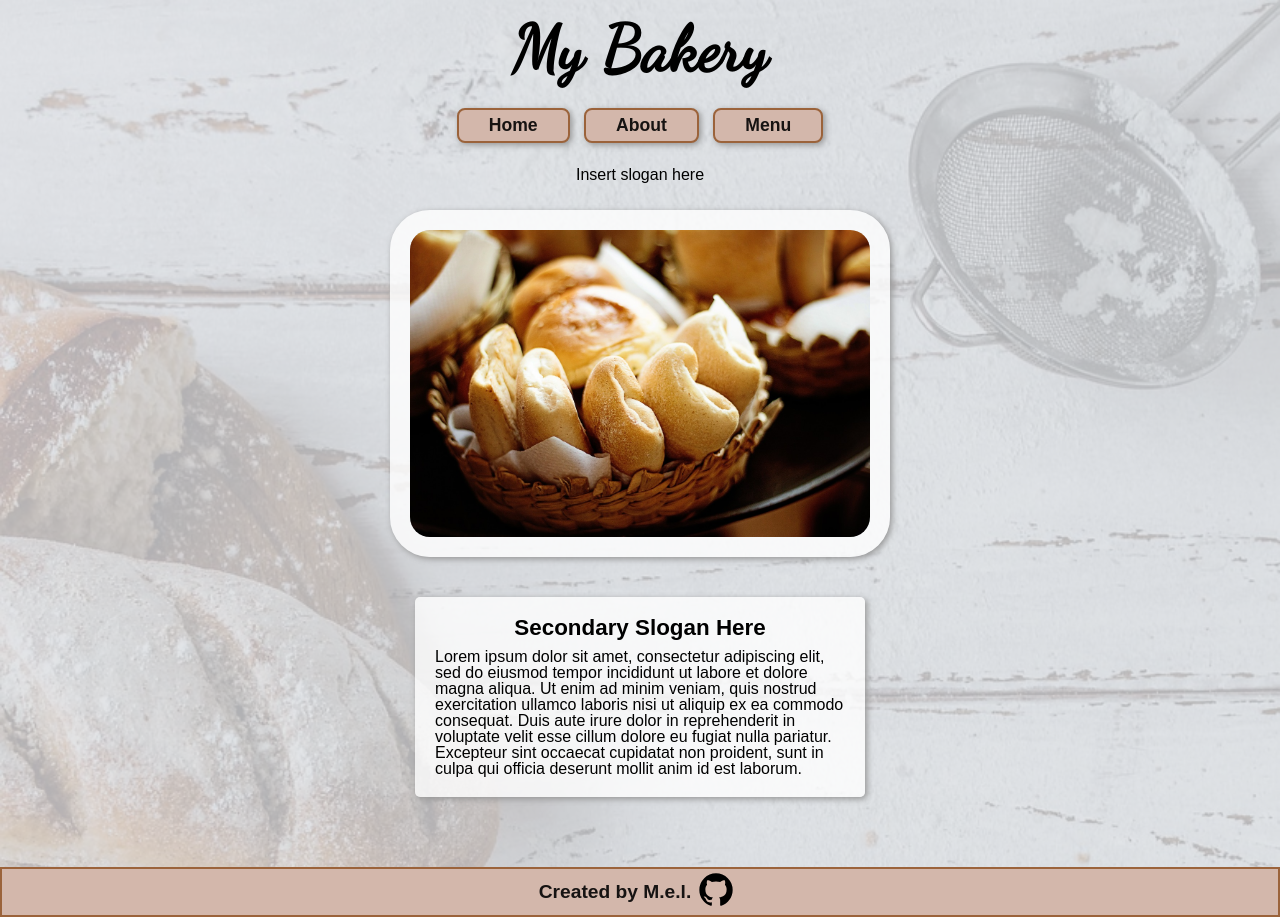
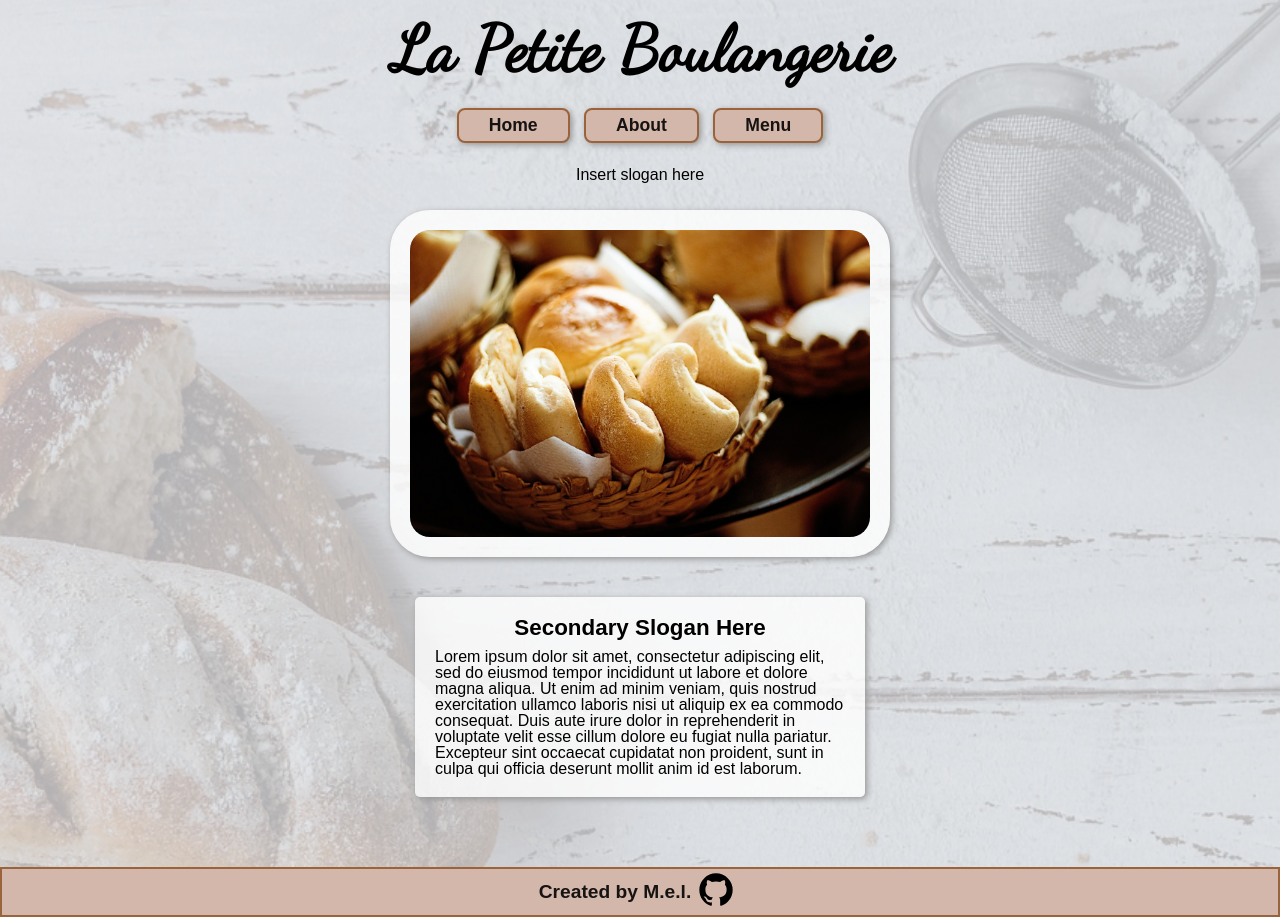
Before and after one commit to mel-121821/restaurant-page, a website built with webpack: page src/template.html in a window 1280 px wide. Built offline with nearby package versions, Linux system fonts and the light colour scheme.

Commit message:
Remove unused code, change title text

```diff
--- a/src/template.html
+++ b/src/template.html
@@ -7,7 +7,7 @@
 </head>
 <body>
     <div class="title">
-        <h1>My Bakery</h1>
+        <h1>La Petite Boulangerie</h1>
     </div>
     <header>
         <nav>
@@ -31,16 +31,3 @@
     </div>
 </body>
 </html>
-
-
-<!-- _________HTML removed from div.content_____________
-
-<div class="headline">
-            <h2>Insert slogan here</h2>
-        </div>
-        <div class="banner-img">
-            <img src="../img/banner-cupcake.jpg" alt="Rows of chocolate cupkakes with swirled frosting and sprinkles" height="300" width="auto">
-        </div>
-        <div class="intro">
-            <p>"Lorem ipsum dolor sit amet, consectetur adipiscing elit, sed do eiusmod tempor incididunt ut labore et dolore magna aliqua. Ut enim ad minim veniam, quis nostrud exercitation ullamco laboris nisi ut aliquip ex ea commodo consequat. Duis aute irure dolor in reprehenderit in voluptate velit esse cillum dolore eu fugiat nulla pariatur. Excepteur sint occaecat cupidatat non proident, sunt in culpa qui officia deserunt mollit anim id est laborum."</p>
-        </div> -->
```
